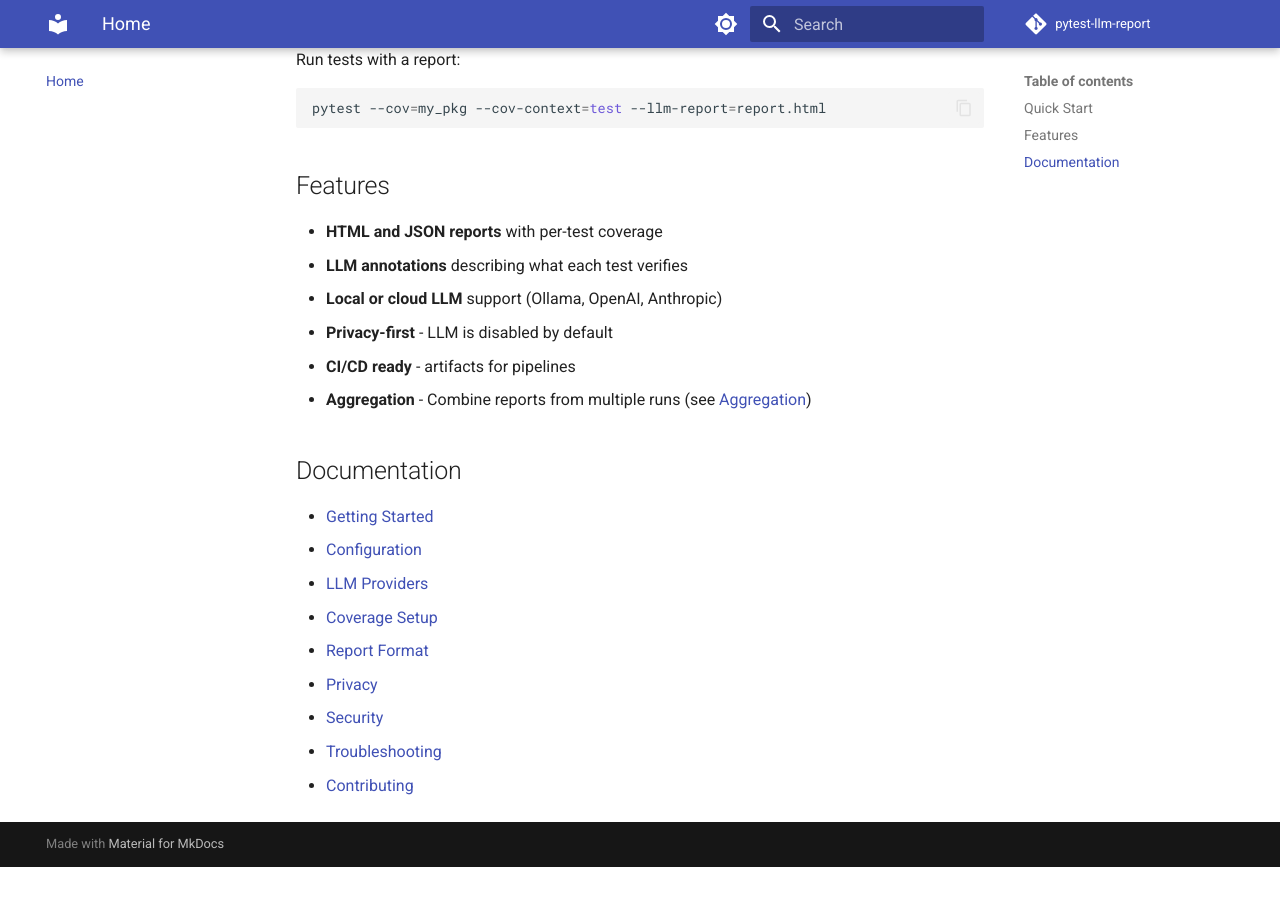
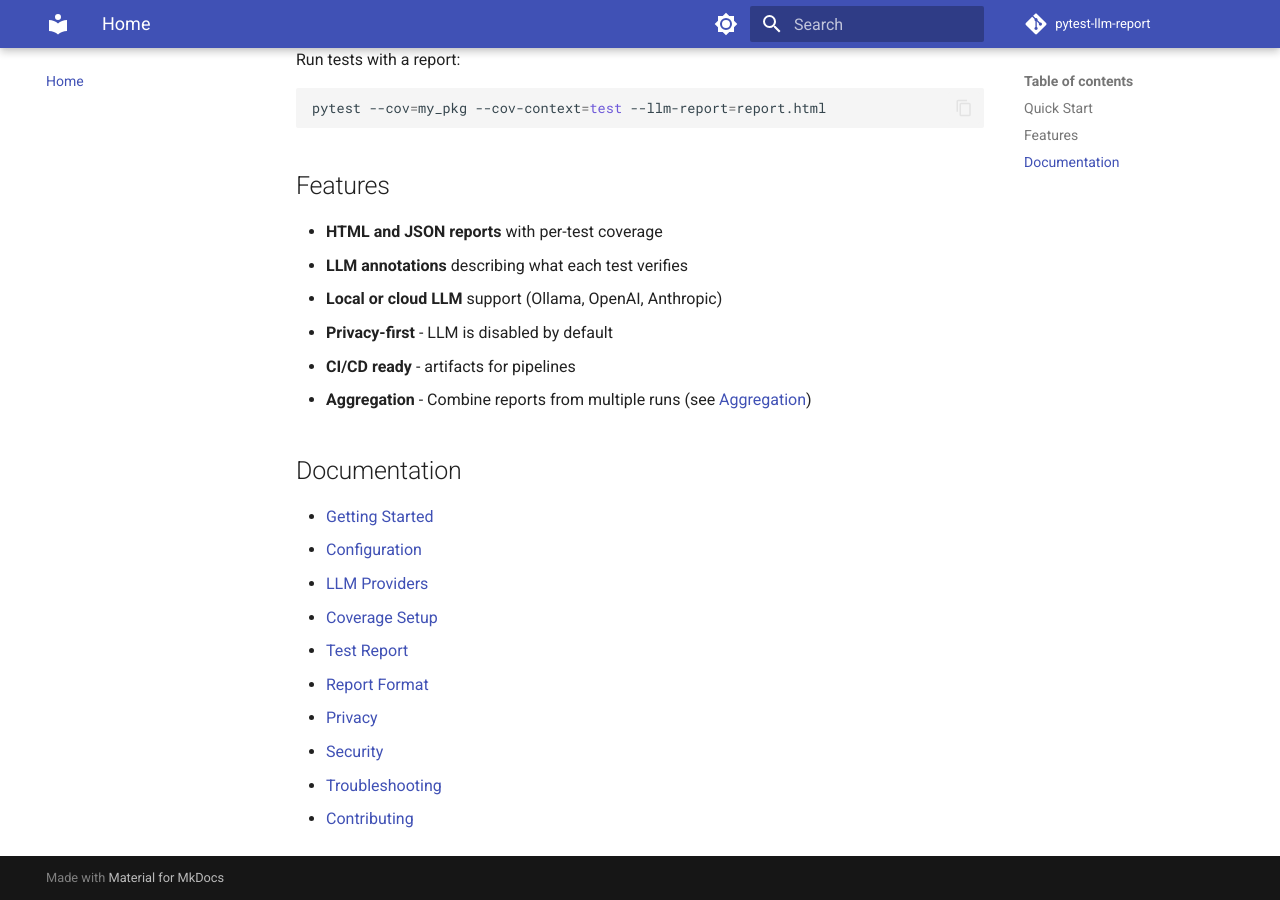
Before and after one commit to palakpsheth/pytest-llm-report, an MkDocs documentation site: the page built from docs/index.md, in a window 1280 px wide and 900 px high, scrolled down 649 px. Built offline with MkDocs 1.6.1 and Material for MkDocs 9.7.7, drawn with Linux system fonts in a browser that asks for light colours; comment, search, counter and statistics services are not loaded; before the commit the page ends 1516 px from its top, so only the background shows below that.

Commit message:
Add test report link to docs list

```diff
--- a/docs/index.md
+++ b/docs/index.md
@@ -38,6 +38,7 @@ pytest --cov=my_pkg --cov-context=test --llm-report=report.html
 - [Configuration](configuration.md)
 - [LLM Providers](providers.md)
 - [Coverage Setup](coverage.md)
+- [Test Report](test-report.md)
 - [Report Format](report-format.md)
 - [Privacy](privacy.md)
 - [Security](security.md)
```
